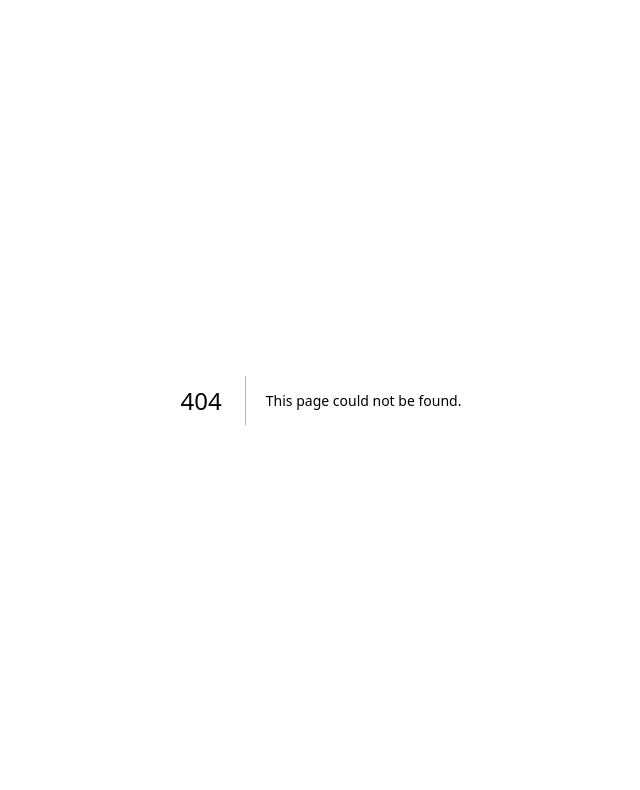
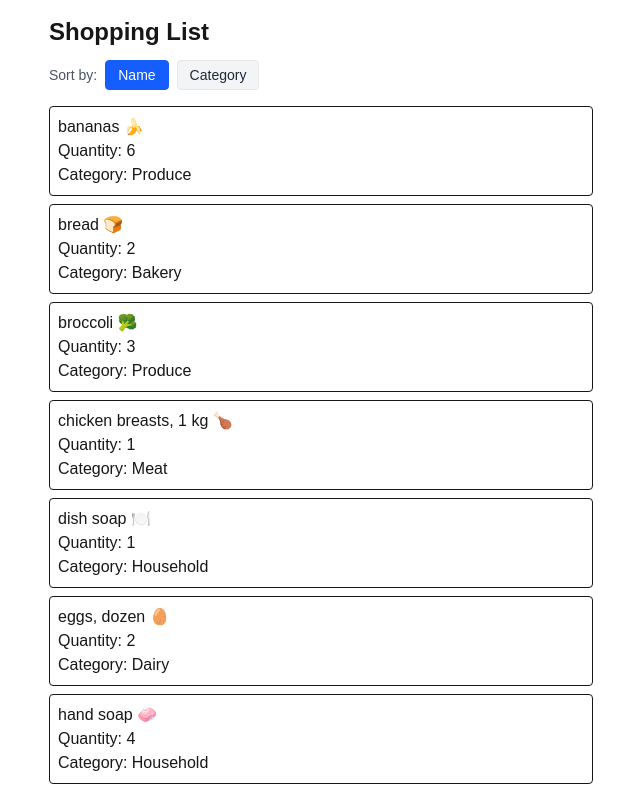
Before and after one commit to naolwonberi/cprg306-assignments, a Next.js app: page /week-6 in a window 1280 px wide. Before the commit this address had no page. Shown: the top 790 px of the page, without its empty margins (319-959 px from the left). Built offline with nearby package versions, Linux system fonts and the light colour scheme.

Commit message:
week-6: add JSON backed shopping list with sort by name/category

```diff
--- a/app/page.js
+++ b/app/page.js
@@ -9,6 +9,7 @@ export default function Home() {
         <Link href="/week-3"> Go to Week 3 →</Link>
         <Link href="/week-4"> Go to Week 4 →</Link>
         <Link href="/week-5"> Go to Week 5 →</Link>
+        <Link href="/week-6"> Go to Week 6 →</Link>
       </p>
     </main>
   );
--- /dev/null
+++ b/app/week-6/item-list.js
@@ -0,0 +1,56 @@
+// app/week-6/item-list.js
+"use client";
+
+import { useState } from "react";
+import Item from "./item";
+import items from "./items.json";
+
+export default function ItemList() {
+  const [sortBy, setSortBy] = useState("name"); // "name" | "category"
+
+  // copy before sorting (never mutate imports)
+  const sorted = [...items].sort((a, b) => {
+    if (sortBy === "name") {
+      return a.name.localeCompare(b.name);
+    }
+    // sort by category; if equal, fall back to name for stable-ish order
+    const byCat = a.category.localeCompare(b.category);
+    return byCat !== 0 ? byCat : a.name.localeCompare(b.name);
+  });
+
+  const btnBase = "px-3 py-1 rounded border text-sm transition-colors";
+  const active = "bg-blue-600 text-white border-blue-600";
+  const inactive =
+    "bg-gray-100 text-gray-800 border-gray-200 hover:bg-gray-200";
+
+  return (
+    <section className="space-y-4">
+      <div className="flex items-center gap-2">
+        <span className="text-sm text-gray-600">Sort by:</span>
+        <button
+          className={`${btnBase} ${sortBy === "name" ? active : inactive}`}
+          onClick={() => setSortBy("name")}
+        >
+          Name
+        </button>
+        <button
+          className={`${btnBase} ${sortBy === "category" ? active : inactive}`}
+          onClick={() => setSortBy("category")}
+        >
+          Category
+        </button>
+      </div>
+
+      <ul className="space-y-2">
+        {sorted.map((it) => (
+          <Item
+            key={it.id} // use the id from items.json
+            name={it.name}
+            quantity={it.quantity}
+            category={it.category}
+          />
+        ))}
+      </ul>
+    </section>
+  );
+}
--- /dev/null
+++ b/app/week-6/item.js
@@ -0,0 +1,10 @@
+// app/week-3/item.js
+export default function Item({ name, quantity, category }) {
+  return (
+    <li className="border p-2 rounded">
+      <p className="font-medium">{name}</p>
+      <p>Quantity: {quantity}</p>
+      <p className="capitalize">Category: {category}</p>
+    </li>
+  );
+}
--- /dev/null
+++ b/app/week-6/items.json
@@ -0,0 +1,74 @@
+[
+  {
+    "id": "1h2GJKH12gkHG31h1H",
+    "name": "milk, 4 L 🥛",
+    "quantity": 1,
+    "category": "dairy"
+  },
+  {
+    "id": "2KJH3k2j3H1k2J3K1H",
+    "name": "bread 🍞",
+    "quantity": 2,
+    "category": "bakery"
+  },
+  {
+    "id": "3h2KJH3k2j3H1k2J3",
+    "name": "eggs, dozen 🥚",
+    "quantity": 2,
+    "category": "dairy"
+  },
+  {
+    "id": "4k2J3K1H2GJKH12gk",
+    "name": "bananas 🍌",
+    "quantity": 6,
+    "category": "produce"
+  },
+  {
+    "id": "5H1h1H2KJH3k2j3H",
+    "name": "broccoli 🥦",
+    "quantity": 3,
+    "category": "produce"
+  },
+  {
+    "id": "6H1k2J3K1H2GJKH1",
+    "name": "chicken breasts, 1 kg 🍗",
+    "quantity": 1,
+    "category": "meat"
+  },
+  {
+    "id": "7gkHG31h1H2KJH3k",
+    "name": "pasta sauce 🍝",
+    "quantity": 3,
+    "category": "canned goods"
+  },
+  {
+    "id": "8j3H1k2J3K1H2GJK",
+    "name": "spaghetti, 454 g 🍝",
+    "quantity": 2,
+    "category": "dry goods"
+  },
+  {
+    "id": "9H12gkHG31h1H2KJ",
+    "name": "toilet paper, 12 pack 🧻",
+    "quantity": 1,
+    "category": "household"
+  },
+  {
+    "id": "10H3k2j3H1k2J3K1",
+    "name": "paper towels, 6 pack",
+    "quantity": 1,
+    "category": "household"
+  },
+  {
+    "id": "11k2J3K1H2GJKH12",
+    "name": "dish soap 🍽️",
+    "quantity": 1,
+    "category": "household"
+  },
+  {
+    "id": "12GJKH12gkHG31h1",
+    "name": "hand soap 🧼",
+    "quantity": 4,
+    "category": "household"
+  }
+]
--- /dev/null
+++ b/app/week-6/page.js
@@ -0,0 +1,10 @@
+import ItemList from "./item-list";
+
+export default function Page() {
+  return (
+    <main className="p-4 max-w-xl mx-auto">
+      <h1 className="text-2xl font-bold mb-3">Shopping List</h1>
+      <ItemList />
+    </main>
+  );
+}
```
